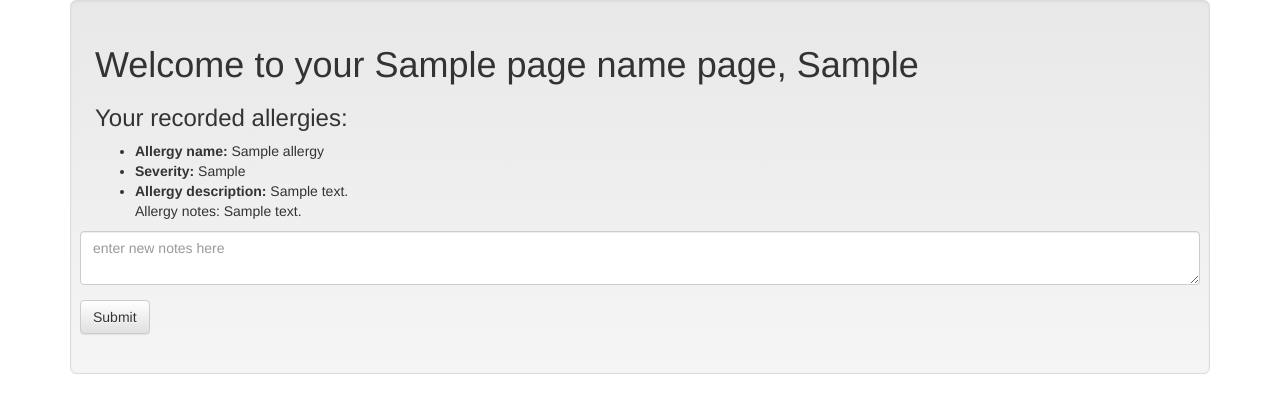
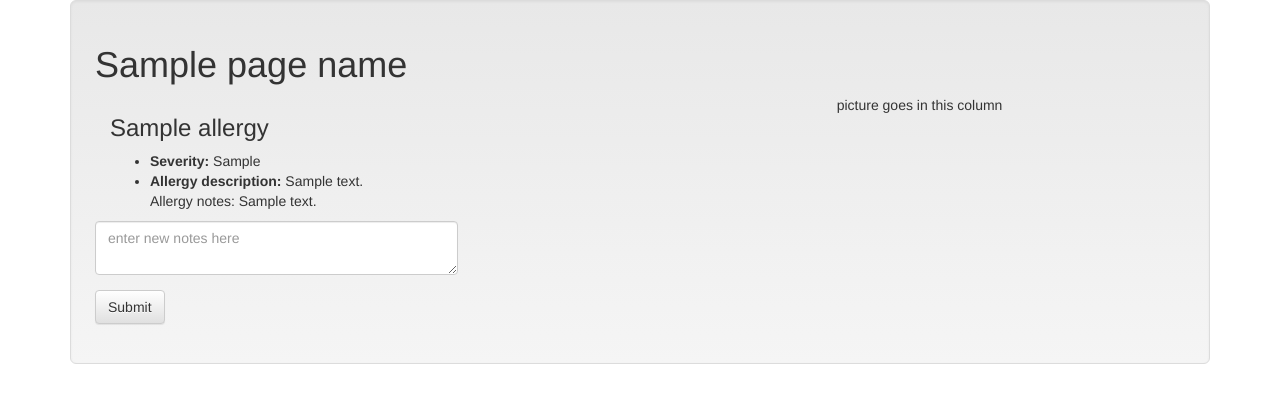
Before and after one commit to chrcoe/emr-patient, a Django app: template emrapp/patient/templates/patient/allergies.html in a window 1280 px wide. Shown: the part 72-485 px from the top of the page. Run offline with Django 3.2, Linux system fonts and the light colour scheme; tables that the repository leaves empty hold one stand-in row (values such as "Sample post"); the template is opened without the code that fills it: values that come from a table or form of the project are taken from there, most other values are stand-ins (such as "Sample title", 1, 10 or a date in 2020); some libraries are stand-ins or nearby versions.

Commit message:
fixed vitals and dashboard to show proper BP and changed allergies as discussed to see how it looks

```diff
--- a/emrapp/patient/templates/patient/allergies.html
+++ b/emrapp/patient/templates/patient/allergies.html
@@ -4,13 +4,13 @@
 {% block content %}
 <div class="container">
   <div class="well well-lg clearfix">
-    <h1>Welcome to your {{ page_name }} page, {{ patient.first_name }} </h1>
-    <div id="allergy_item">
+    <h1>{{ page_name }}</h1>
+    <div class="col-md-4 col-lg-4">
+      <div id="allergy_item">
         {% if allergies %}
-            <h3>Your recorded allergies:</h3>
             {% for i in allergies reversed %}
+                <h3>{{ i.allergy_name }}</h3>
                 <ul>
-                    <li><b>Allergy name:</b> {{ i.allergy_name }}
                     <li><b>Severity:</b> {{ i.severity }}
                     <li><b>Allergy description:</b> {{ i.allergy_description }}
                     <p>Allergy notes: {{ i.allergy_notes }}
@@ -30,6 +30,14 @@
             <p>You currently have no allergies on file</p>
         {% endif %}
       </div>
+    </div> <!-- data column -->
+
+    <div class="col-md-4 col-lg-4">
+    </div><!-- empty column -->
+
+    <div class="col-md-4 col-lg-4">
+      picture goes in this column
+    </div><!-- picture column -->
   </div>
 </div>
 {% endblock %}
--- a/emrapp/patient/templates/patient/dashboard.html
+++ b/emrapp/patient/templates/patient/dashboard.html
@@ -13,7 +13,7 @@
                 {% with vitals|last as last_item %}
                     <p><b>Height:</b> {{ last_item.height_inches }}</p>
                     <p><b>Weight:</b> {{ last_item.weight_pounds }}</p>
-                    <p><b>BP:</b> {{ last_item.blood_pressure }}</p>
+                    <p><b>BP:</b> {{ last_item.bp_sys }}/{{ last_item.bp_dias }}</p>
                     <p><b>Pulse:</b> {{ last_item.pulse }}</p>
                     <p><b>Notes:</b> {{ last_item.vitals_notes }}</p>
                 {% endwith %}
--- a/emrapp/patient/templates/patient/vitals.html
+++ b/emrapp/patient/templates/patient/vitals.html
@@ -8,11 +8,11 @@
     <div id="vitals_item">
         {% if vitals %}
             <h3>Your recorded vitals:</h3>
-            {% for i in vitals %}
+            {% for i in vitals reversed %}
                 <ul>
                     <li><b>Height:</b> {{ i.height_inches }} inches
                     <li><b>Weight:</b> {{ i.weight_pounds }} pounds
-                    <li><b>Blood Pressure:</b> {{ i.blood_pressure }}
+                    <li><b>Blood Pressure:</b> {{ i.bp_sys }}/{{ i.bp_dias }}
                     <li><b>Pulse:</b> {{ i.pulse }} beats per minute - A resting pulse of 60 to 80 is ideal.
                     <p>Patient notes: {{ i.vitals_notes }}
                 </ul>
```
Lines whose indentation alone changed are shown as unchanged.
